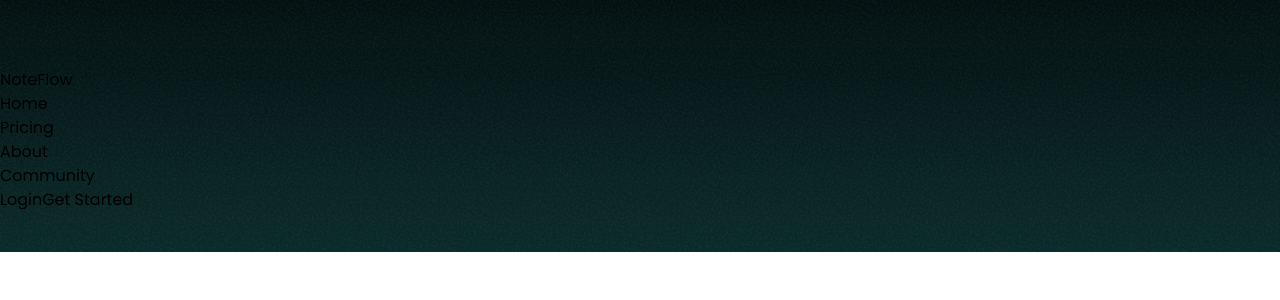
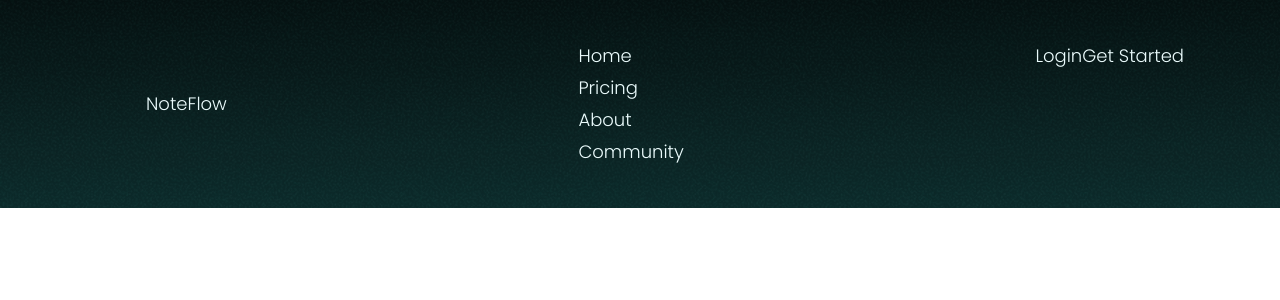
Before and after one commit to Jisap/NoteFlowApp, a React (Vite) app: page / in a window 1280 px wide. Shown: the top 300 px of the page. Built offline with nearby package versions, Linux system fonts and the light colour scheme.

Commit message:
Update Logo component styles and enhance Navigation layout

```diff
--- a/src/components/icons/Logo.jsx
+++ b/src/components/icons/Logo.jsx
@@ -17,11 +17,22 @@ export default function Logo({ width = 1.5, className, alt }) {
       />
       <path
         d="M11.0005 10.5L34.9995 10.5"
+        stroke="var(--color-primary-500)"
         strokeWidth={width}
         strokeLinecap="round"
       />
-      <path d="M35.5 17.5L2.5 17.5" strokeWidth={width} strokeLinecap="round" />
-      <path d="M5.75 24.5H24.25" strokeWidth={width} strokeLinecap="round" />
+      <path
+        d="M35.5 17.5L2.5 17.5"
+        stroke="var(--color-primary-500)"
+        strokeWidth={width}
+        strokeLinecap="round"
+      />
+      <path
+        d="M5.75 24.5H24.25"
+        stroke="var(--color-primary-500)"
+        strokeWidth={width}
+        strokeLinecap="round"
+      />
     </svg>
   );
 }
--- a/src/components/sections/Navigation.jsx
+++ b/src/components/sections/Navigation.jsx
@@ -3,9 +3,12 @@ import { navigationLinks } from "../../utils/content";
 
 const Navigation = () => {
   return (
-    <nav>
-      <a href="/">
-        <Logo />
+    <nav className="text-primary-50 m-auto flex justify-between max-w-[90rem] px-24 text-lg/8 font-light">
+      <a href="/" className="flex items-center gap-x-3">
+        <Logo
+          className="h-6"
+          width={5}
+        />
         <p>
           NoteFlow
         </p>
```
